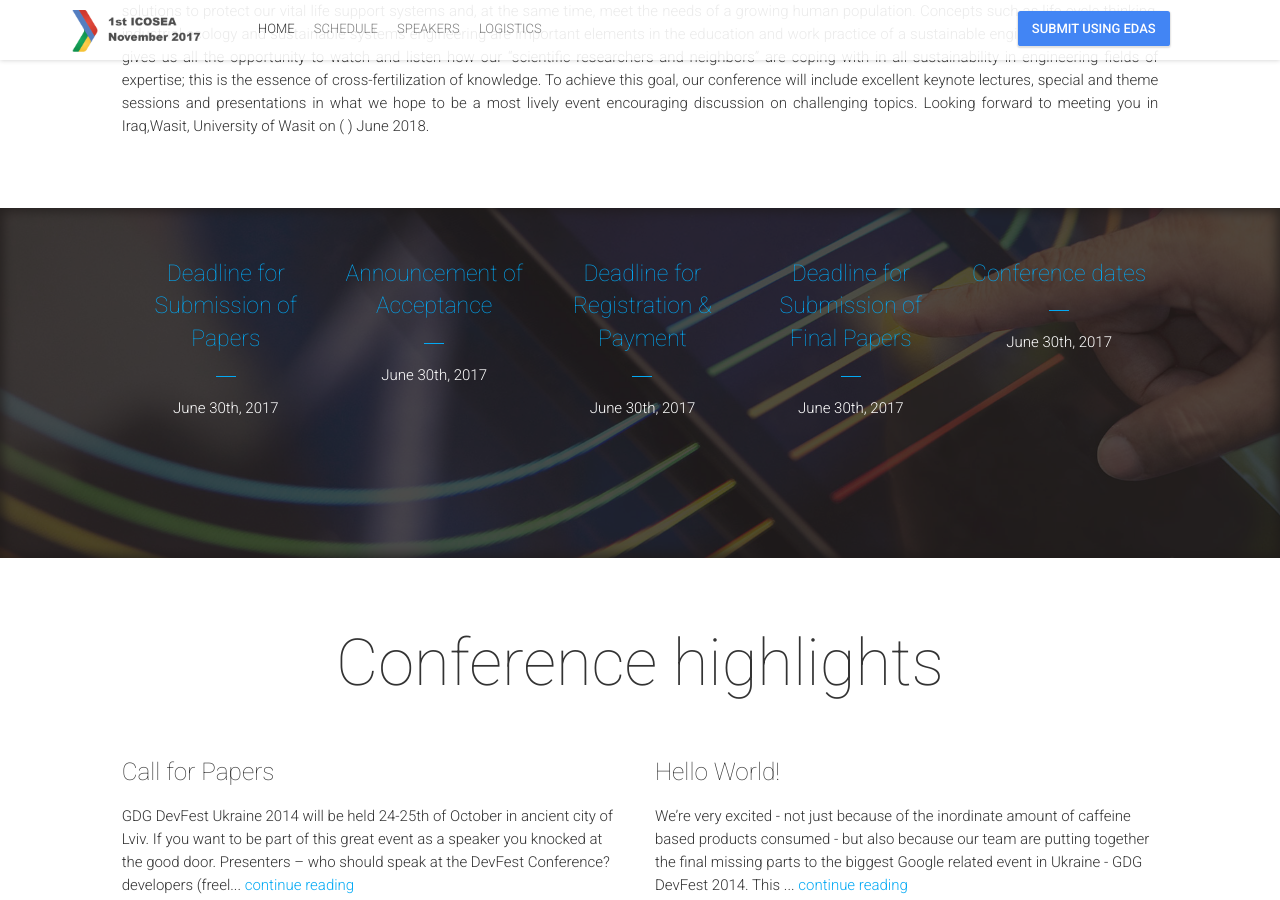
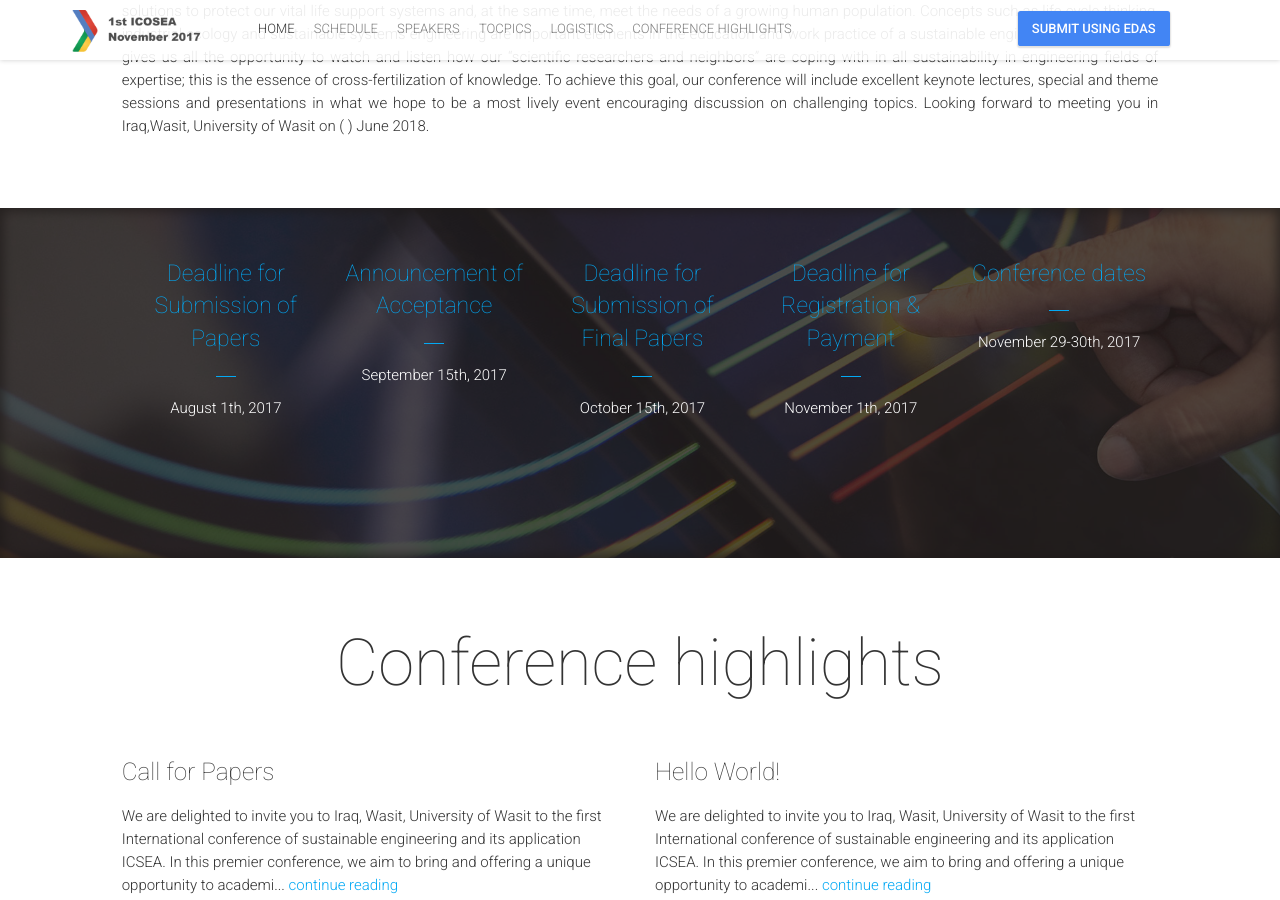
Before and after one commit to alaidi/ICOSEA, a Jekyll site: the page built from index.html, in a window 1280 px wide and 900 px high, scrolled down 1230 px. Built offline with Jekyll 4.4.1, drawn with Linux system fonts in a browser that asks for light colours; nearby versions of some CDN libraries; comment, search, counter and statistics services are not loaded; some of the changed text lies outside the part shown.

Commit message:
Update Site

```diff
--- a/_config.yml
+++ b/_config.yml
@@ -46,8 +46,9 @@ navigationLinks:
 # - {permalink: "/blog/", text: "Blog"}
  - {permalink: "/schedule/", text: "Schedule"}
  - {permalink: "/speakers/", text: "Speakers"}
-# - {permalink: "/team/", text: "Team"}
+ - {permalink: "/topics/", text: "Tocpics"}
  - {permalink: "/logistics/", text: "Logistics"}
+ - {permalink: "/highlights/", text: "Conference highlights"}
 # - {permalink: "/hackathon/", text: "Hackathon"}
 bottomNavigationLinks:
  - {link: "https://Edas.info", text: "Submit using Edas"}
@@ -71,11 +72,11 @@ aboutBlock:
 # Statistic Block
 statisticBlockImage: "statistic.jpg"
 statisticBlock:
- - {count: "Deadline for Submission of Papers", specialCharacter: "", info: "", detail: "June 30th, 2017"}
- - {count: "Announcement of Acceptance", specialCharacter: "", info: "", detail: "June 30th, 2017"}
- - {count: "Deadline for Registration & Payment", specialCharacter: "", info: "", detail: "June 30th, 2017"}
- - {count: "Deadline for Submission of Final Papers", specialCharacter: "", info: "", detail: "June 30th, 2017"}
- - {count: "Conference dates", specialCharacter: "", info: "	", detail: "June 30th, 2017"}
+ - {count: "Deadline for Submission of Papers", specialCharacter: "", info: "", detail: "August 1th, 2017"}
+ - {count: "Announcement of Acceptance", specialCharacter: "", info: "", detail: "September 15th, 2017"}
+ - {count: "Deadline for Submission of Final Papers", specialCharacter: "", info: "", detail: "October 15th, 2017"}
+ - {count: "Deadline for Registration & Payment", specialCharacter: "", info: "", detail: "November 1th, 2017"}
+ - {count: "Conference dates", specialCharacter: "", info: "	", detail: "November 29-30th, 2017"}
 
 # Latest News Block
 latestNewsTitle: "Conference highlights"
@@ -129,6 +130,9 @@ subscribeAction: "https://gdg.us5.list-manage1.com/subscribe/post?u=9fc8aa205b05
 subscribeInfo: "Registration will be open around end of August. Number of tickets are limited. Stay tuned!"
 
 # Tickets Block
+ticketsTitle: "Topics"
+ticketsInfo: "Tickets grant access to all conference sections, coffee brakes, lunch and party. Accommodation is NOT included in the ticket price."
+
 
 # Footer
 socialLinks:
@@ -194,15 +198,15 @@ directionDetailsWideCards:
      - {link: "https://www.facebook.com/pages/%D9%81%D9%86%D8%AF%D9%82-%D9%85%D8%B5%D8%A7%D9%8A%D9%81-%D8%A7%D9%84%D9%83%D9%88%D8%AA/572282946154175", text: "فندق الكوت السياحي"}
 
    -
-  #  title: "Registration"
-  #  links:
-  #   - {link: "https://plus.google.com/b/102444623953913144164", text: "InterContinental"}
+    title: "Registration"
+    links:
+     - {link: "https://plus.google.com/b/102444623953913144164", text: "InterContinental"}
   #   - {link: "https://plus.google.com/b/102444623953913144164", text: "The Hotel Rex"}
 
    -
-  #  title: "Attendance Details"
- #   links:
-  #   - {link: "https://plus.google.com/b/102444623953913144164", text: "InterContinental"}
+    title: "Attendance Details"
+    links:
+     - {link: "https://plus.google.com/b/102444623953913144164", text: "InterContinental"}
  #    - {link: "https://plus.google.com/b/102444623953913144164", text: "The Hotel Rex"}
 
 # Hackathon
--- a/_includes/tickets-2.html
+++ b/_includes/tickets-2.html
@@ -6,39 +6,28 @@
 			<div class="tickets-table row animated hiding" data-animation="fadeInDown" data-delay="0">
 			{% assign animationDelay = 0 %}
             {% for ticketsOffer in site.ticketsOffers %}
-	            <div class="tickets-row animated hiding" data-animation="fadeInDown" data-delay="{{ animationDelay }}">
-	            	<div class="row">
-						<div class="col-sm-6 col-xs-12">
-							<p class="title">{{ ticketsOffer.name }}</p>
-							{% if ticketsOffer.additionalInfo != null %}
-								<span class="ticket-additional-info">{{ ticketsOffer.additionalInfo }}</span>
-							{% endif %}
-							{% if ticketsOffer.disabled != true %}
-							{% assign ticketValidTo = ticketsOffer.validThrough | split: "T" %}
-								<span class="ticket-additional-info">Before {{ ticketValidTo[0] | date: "%-d %B %Y"}} {{ ticketValidTo[1] }} or {{ ticketsOffer.ticketsNumber }} tickets</span>
-							{% endif %}
-						</div>
-						<div class="col-sm-3 col-xs-12">
-							<p class="price">{{ ticketsOffer.price }} {{ ticketsOffer.priceCurrency }}</p>
-						</div>
-						<div class="col-sm-3 col-xs-12">
-							{% if ticketsOffer.soldOut == true %}
-							<p class="ticket-sold-out">{{ ticketsOffer.soldOutText }}</p>
-							{% elsif ticketsOffer.disabled != true %}
-							<span class="bordered dark-border button">
-								<a href="{{ ticketsOffer.buyButtonLink }}" class="waves-effect waves-button" target="_blank">{{ ticketsOffer.buyButtonText }}</a>
-							</span>
-							{% else %}
-		           			{% assign ticketValidFrom = ticketsOffer.validFrom | split: "T" %}
-							<p class="ticket-fallback">Ticket sales will begin on {{ ticketValidFrom[0] | date: "%-d %B %Y"}} {{ ticketValidFrom[1] }}</p>
-							{% endif %}
-						</div>
-					</div>
-				</div>
+
 			{% assign animationDelay = animationDelay | plus:250 %}
             {% endfor %}
             </div>
-            <span class="tickets-info">{{ site.ticketsInfo }}</span>
+			<ul class="justify-text">
+<li>	Water supply
+ <li>	Food production</li>
+ <li>Housing and shelter</li>
+ <li>Sanitation and waste management</li>
+ <li>Energy development</li>
+ <li>Transportation</li>
+ <li>Industrial processing</li>
+<li>Development of natural resources</li>
+ <li>Cleaning up polluted waste sites</li>
+ <li>Planning projects to reduce environmental and social impacts</li>
+ <li>Restoring natural environments such as forests, lakes, streams, and wetlands</li>
+ <li>Providing medical care to those in need</li>
+ <li>Minimizing and responsibility disposing of waste to benefit all</li>
+ <li>Improving industrial processes to eliminate waste and reduce consumption</li>
+ <li>Recommending the appropriate and innovative use of technology</li>
+
+</ul>
 		</div>
 	</div>
 </section>
--- a/_includes/tickets.html
+++ b/_includes/tickets.html
@@ -1,35 +1,3 @@
 <!-- Begin Tickets Section -->
-<section id="tickets" class="tickets">
-	<div class="content-wrapper">
-		<div class="col-lg-8 col-md-10 col-lg-offset-2 col-md-offset-1">
-			<h3>{{ site.ticketsTitle }}</h3>
-            {% for ticketsOffer in site.ticketsOffers %}
-	            {% assign colWidth = 12 | divided_by: forloop.length %}
-	            {% assign check = forloop.index | modulo:2 %}
-	            <div class="col-md-{{ colWidth }} col-sm-{{ colWidth }} pricing-col {% if ticketsOffer.featured != null %}pricing-col-featured{% endif %} animated hiding" data-animation="{% if forloop.index == 1 %}fadeInLeft{% elsif forloop.index == forloop.length %}fadeInRight{% else %}fadeInDown{% endif %}" data-delay="{% if check == 0 %}0{% else %}500{% endif %}">
-	            	{% if ticketsOffer.ribbon != null %}<div class="pricing-ribbon">{{ ticketsOffer.ribbon }}</div>{% endif %}
-					<div class="pricing-header">
-						<p class="title">{{ ticketsOffer.name }}</p>
-						<p class="price">{{ ticketsOffer.price }} <span class="currency">{{ ticketsOffer.priceCurrency }}</span></p>
-					</div>
-					<div class="pricing-content">
-						<ul>
-							{% for listItem in ticketsOffer.ticketContentList %}
-							<li>{{ listItem }}</li>
-							{% endfor %}
-						</ul>
-						{% if ticketsOffer.soldOut == true %}
-						<span class="button disabled">{{ ticketsOffer.soldOutText }}</span>
-						{% elsif ticketsOffer.disabled != true %}
-						<a class="button" href="{{ ticketsOffer.buyButtonLink }}" target="_blank">{{ ticketsOffer.buyButtonText }}</a>
-						{% else %}
-		           		{% assign ticketValidFrom = ticketsOffer.validFrom | split: "T" %}
-						<span class="button disabled fallback">Ticket sales will begin on {{ ticketValidFrom[0] | date: "%-d %B %Y"}} {{ ticketValidFrom[1] }}</span>
-						{% endif %}
-					</div>
-				</div>
-            {% endfor %}
-		</div>
-	</div>
-</section>
+
 <!-- End Tickets Section -->
--- a/_posts/2014-07-21-call-for-papers.markdown
+++ b/_posts/2014-07-21-call-for-papers.markdown
@@ -1,67 +1,14 @@
 ---
 layout: post
 title:  "Call for Papers"
-date:   2014-07-21 09:00:00
+date:   2017-02-21 09:00:00
 isStaticPost: false
 ---
-GDG DevFest Ukraine 2014 will be held 24-25th of October in ancient city of Lviv. If you want to be part of this great event as a speaker you knocked at the good door.
 
-#### Presenters – who should speak at the DevFest Conference?
+<div class="justify-text">We are delighted to invite you to Iraq, Wasit, University of Wasit to the first International conference of sustainable engineering and its application ICSEA. In this premier conference, we aim to bring and offering a unique opportunity to academia, industry practitioners and entrepreneurs alike to share their latest research, information, ideas and products relating to sustainability and resilience.
+Sustainable engineering is a general term that covers multiple engineering disciplines including but not limited to electrical, mechanical, civil, structural, environmental, and architectural engineering. It takes environmental engineering concepts to the next level by looking at the interactions between technical, ecological, social and economic systems and by avoiding shifting problems from one area to the other.
+Sustainability means living well within the ecological limits of a finite planet. More than ever, engineers need to find holistic and effective solutions to protect our vital life support systems and, at the same time, meet the needs of a growing human population.
+Concepts such as life cycle thinking, industrial ecology and sustainable systems engineering are important elements in the education and work practice of a sustainable engineer.
 
-* developers (freelance and hired)
-* companies developing software (apps, tools, frameworks etc.)
-* research institutions with Google relevant activities
-* companies, organisations and individuals using Google technologies
-
-If you belong to one of those groups you are cordially invited to submit a talk proposal (or a number of proposals). An independent program committee assesses the proposals and selects the actual conference talks.<br/>
-
-#### Themes and topics – what do we expect?
-Our team prepared set of interesting topics in but if you have any cool idea you want to share not from this list, feel free to submit it as well.
-
-##### Android
-
-__Google I/O 2014__
-
-* Material Design
-* Migration to ART
-* New Android Camera API
-* New Job Scheduler
-* Storage Access Framework
-* Elevation & Clipping
-
-__General__
-
-* Android Continuous Integration
-* Loaders, Cursor Adapters
-* Android Animations
-* Patterns in Android development
-
-##### Web
-
-* AngularJS (1x and 2.0)
-* Dart (AngularDart, server-side)
-* Polymer and WebComponents
-* Material Design in Web
-* ChromeOS (apps development)
-* Web Performance (tools, techniques, approaches)
-
-
-##### Cloud
-
-* Google Cloud Platform
-  * Compute Engine
-  * App Engine
-  * Storages (SQL, NoSQL, BigData)
-  * APIs
-* Go (as a language for a Cloud Ready Apps)
-
-
-#### Please submit your proposals [here](http://bit.ly/dfua-c4p).
-__Deadline__ is September 1, 2014
-
-__Please note:__ There is no guarantee that a submission will be put onto the conference agenda!<br/>
-
-The program committee picks the most interesting talk proposals and informs the selected submitters until September 15, 2014.<br/>
-
-#### Any questions?
-Email organizers at [devfest@gdg.org.ua](mailto:devfest@gdg.org.ua)
+This conference gives us all the opportunity to watch and listen how our “scientific researchers and neighbors” are coping with in all sustainability in engineering fields of expertise; this is the essence of cross-fertilization of knowledge. To achieve this goal, our conference will include excellent keynote lectures, special and theme sessions and presentations in what we hope to be a most lively event encouraging discussion on challenging topics.
+Looking forward to meeting you in Iraq, Wasit, University of Wasit on (   )  Nov. 2017. </div>
--- a/_posts/2014-07-21-hello-world.markdown
+++ b/_posts/2014-07-21-hello-world.markdown
@@ -1,30 +1,14 @@
 ---
 layout: post
 title:  "Hello World!"
-date:   2014-07-21 08:00:00
+date:   2017-02-21 08:00:00
 isStaticPost: false
 ---
 
-We're very excited - not just because of the inordinate amount of caffeine based products consumed -
-but also because our team are putting together
-the final missing parts to the biggest Google related event in Ukraine - [GDG DevFest 2014](http://devfest.gdg.org.ua/).
+<div class="justify-text">We are delighted to invite you to Iraq, Wasit, University of Wasit to the first International conference of sustainable engineering and its application ICSEA. In this premier conference, we aim to bring and offering a unique opportunity to academia, industry practitioners and entrepreneurs alike to share their latest research, information, ideas and products relating to sustainability and resilience.
+Sustainable engineering is a general term that covers multiple engineering disciplines including but not limited to electrical, mechanical, civil, structural, environmental, and architectural engineering. It takes environmental engineering concepts to the next level by looking at the interactions between technical, ecological, social and economic systems and by avoiding shifting problems from one area to the other.
+Sustainability means living well within the ecological limits of a finite planet. More than ever, engineers need to find holistic and effective solutions to protect our vital life support systems and, at the same time, meet the needs of a growing human population.
+Concepts such as life cycle thinking, industrial ecology and sustainable systems engineering are important elements in the education and work practice of a sustainable engineer.
 
-This year event will take place in cultural capital of Ukraine - Lviv. Being a unique European city in Ukraine, Lviv is among top 10 cities of the world to visit in 2014 according to the travel group “The Rough Guide” and is among top 10 cities for spending weekends in Europe according to Lonely Planet. So take your time to spend weeked in last hidden gem in the Europe in company of experts and technical geeks.
-
-So should you also be excited? Well yes... and here's why!
-
-* **Attendance**: we're expecting over 350 attendees
-* **Topic**: more than 48 hours of pure Google technologies
-* **Date**: 24-25 of October, expect hackathon and workshops on a first day and conference on the second
-* **Venue**: Kinopalace Cinema - for a first time we'll make technical event in real cinema directly in the heart of the ancient city of Lviv
-* **Speakers**: we're in the process of finalising the list of speakers
-
-but we've already secured a first batch of experts:
-
-* **Dawid Ostrowski** - Developer Relation from Google, who excited about cloud technologies<br>
-* **Mateusz Herych** - Android GDE and GDG organizer from Krakow<br>
-* **Dmytro Danylyk** - developer, blogger, speaker, author of open source 1000+ star libraries <br>
-* **Roman Mazur** - speaker on various international conferences like Droidcon Eastern Europe and Ankara Developer Days<br>
-
-
-More details about speakers, DevFest Hackathon and Lviv will appear in subsequent posts, meantime like us on [Facebook](https://facebook.com/GDGLviv), follow on [Twitter](https://twitter.com/intent/user?screen_name=GDGLviv), add to circles in [Google+](https://plus.google.com/b/102444623953913144164) or subcribe to our [mailing list](http://gdg.us5.list-manage1.com/subscribe/post?u=9fc8aa205b0521b5f05fc8e1e&id=ae0fb459fc) and [RSS feed](http://devfest.gdg.org.ua/feed.xml) in order not to miss any cool stuff about festival.
+This conference gives us all the opportunity to watch and listen how our “scientific researchers and neighbors” are coping with in all sustainability in engineering fields of expertise; this is the essence of cross-fertilization of knowledge. To achieve this goal, our conference will include excellent keynote lectures, special and theme sessions and presentations in what we hope to be a most lively event encouraging discussion on challenging topics.
+Looking forward to meeting you in Iraq, Wasit, University of Wasit on (   )  Nov. 2017. </div>
--- a/index.html
+++ b/index.html
@@ -21,8 +21,4 @@ permalink: /
 
  {% include partners.html %}
 
- {% include subscribe.html %}
-
- {% include tickets.html %}
-
  {% include tickets-2.html %}
--- /dev/null
+++ b/team.md
@@ -0,0 +1,30 @@
+---
+layout: post
+title: Topics
+permalink: /topics/
+color: "#00bcd4"
+isStaticPost: true
+---
+
+
+ * <b>Sustainable Infrastructure, material and Building Construction</b>
+
+	Advances in mobility, domestic, water, energy, communications, land use, water resource management, construction materials, processes.
+	Re-thinking architectural design, system management.
+    Learn from successful case studies the best examples of sustainable infrastructure.
+    Sharing of advances in sustainable infrastructure planning, design, and construction.
+
+* <b>Resilient and Sustainable Societies </b>
+  Sustainability is a function of common goals and values. In a rapidly changing in the world, consider the following cross-cutting topics:
+	Water resource management and land use.
+	Planning of infrastructure for climate change and resiliency.
+	Natural  resources.
+    Sustainability in engineering education.
+
+* <b>Analysis, Modeling, Information, Analytics and the Communication of Knowledge</b>
+ New approaches to analysis, store, models and use information are needed by academia, industry practitioners and entrepreneurs to solve problems. How are big data and predictive analytics being leveraged to solve the biggest problems of our day?
+ ICOSEA 2018 will have three platforms for everyone to share their ideas on the above conference themes:
+ Technical Papers, Posters and Oral Presentations
+ Industry Panels
+ Independence Technologies Competition
+ Please visit the relevant page for further information on these platforms.
```
Also changed, not shown: team.html (deleted, +0 -11 lines).
